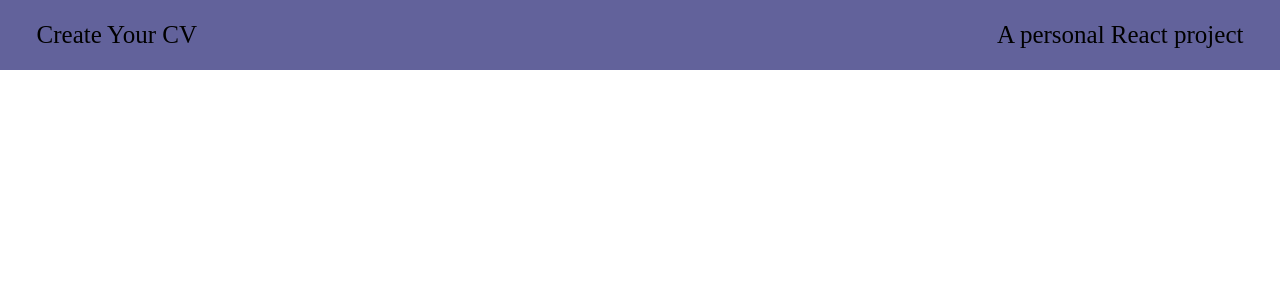
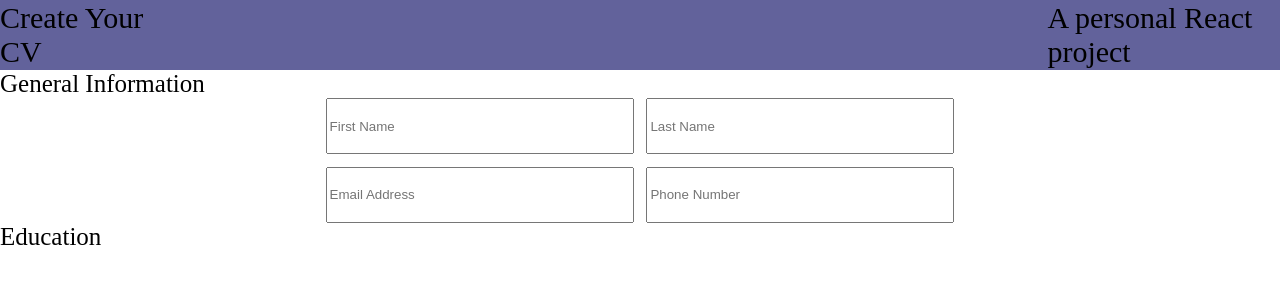
Before and after one commit to AlexGh27/cv-project, a React (Create React App) app: page / in a window 1280 px wide. Shown: the top 300 px of the page. Built offline with nearby package versions, Linux system fonts and the light colour scheme.

Commit message:
Adding the general section and education section

```diff
--- a/src/App.js
+++ b/src/App.js
@@ -3,6 +3,7 @@ import Header from './Header';
 import General from './General';
 import Educational from './Educational';
 import Experience from './Experience';
+import './style.css';
 
 
 export default class App extends Component {
@@ -17,14 +18,12 @@ export default class App extends Component {
   render() {
     return(
       <div>
-        <div className = "header">
-          <Header/>
+        <Header/>
 
-        </div>
+        <General/>
 
-        <div className = "general">
-          <General/>
-        </div>
+        <Educational/>
+
       </div>
 
     )
--- a/src/Educational.js
+++ b/src/Educational.js
@@ -0,0 +1,15 @@
+import React, {Component} from "react";
+
+export default class Educational extends Component {
+
+    render() {
+        return(
+            <div>
+                <div className="field-title">Education</div>
+                <form className="form">
+
+                </form>
+            </div>
+        )
+    }
+}
--- a/src/General.js
+++ b/src/General.js
@@ -4,8 +4,21 @@ export default class General extends Component {
 
     render() {
         return(
-            <div>
-                <form>
+            <div className="general">
+                <div className="field-title">General Information</div>
+                <form className="form">
+
+                    <div id="firstRow">
+                        <input id="firstName" type="text" placeholder="First Name" required/>
+
+                        <input id="lastName" type="text" placeholder="Last Name" required/>
+                    </div>
+
+                    <div id="secondRow">
+                        <input id="email" type="email" placeholder="Email Address"/>
+
+                        <input id="tel" type="text" placeholder="Phone Number"/>
+                    </div>
 
                 </form>
             </div>
--- a/src/Header.js
+++ b/src/Header.js
@@ -1,4 +1,5 @@
 import React, {Component} from "react";
+import './style.css';
 
 export default class Header extends Component {
 
--- a/src/index.js
+++ b/src/index.js
@@ -1,7 +1,7 @@
 import React from 'react';
 import ReactDOM from 'react-dom/client';
 import App from './App';
-import '../src//styles/style.css';
+import './style.css';
 
 const root = ReactDOM.createRoot(document.getElementById('root'));
 root.render(
--- a/src/style.css
+++ b/src/style.css
@@ -4,19 +4,47 @@ body {
     width: 100%;
 }
 .header {
-    height: 70px;
+   height: 70px;
    display: flex;
-   justify-content: space-around;
+   justify-content: center;
    align-items: center;
-   gap: 50em;
+   gap: 70vw;
    background-color: rgb(98, 98, 155);
 
 }
 
 .title {
+    font-size: 30px;
+}
+
+.project {
+    font-size: 30px;
+}
+
+.field-title {
     font-size: 25px;
 }
 
-.project {
-    font-size: 25px;
+input {
+    height: 50px;
+    width: 300px;
 }
+
+.form {
+
+    display: flex;
+    flex-direction: column;
+    justify-content: flex-start;
+    align-items: center;
+    gap: 1vw;
+}
+
+#firstRow {
+    display: flex;
+    gap: 1vw;
+}
+
+#secondRow {
+    display: flex;
+    gap: 1vw;
+}
```
